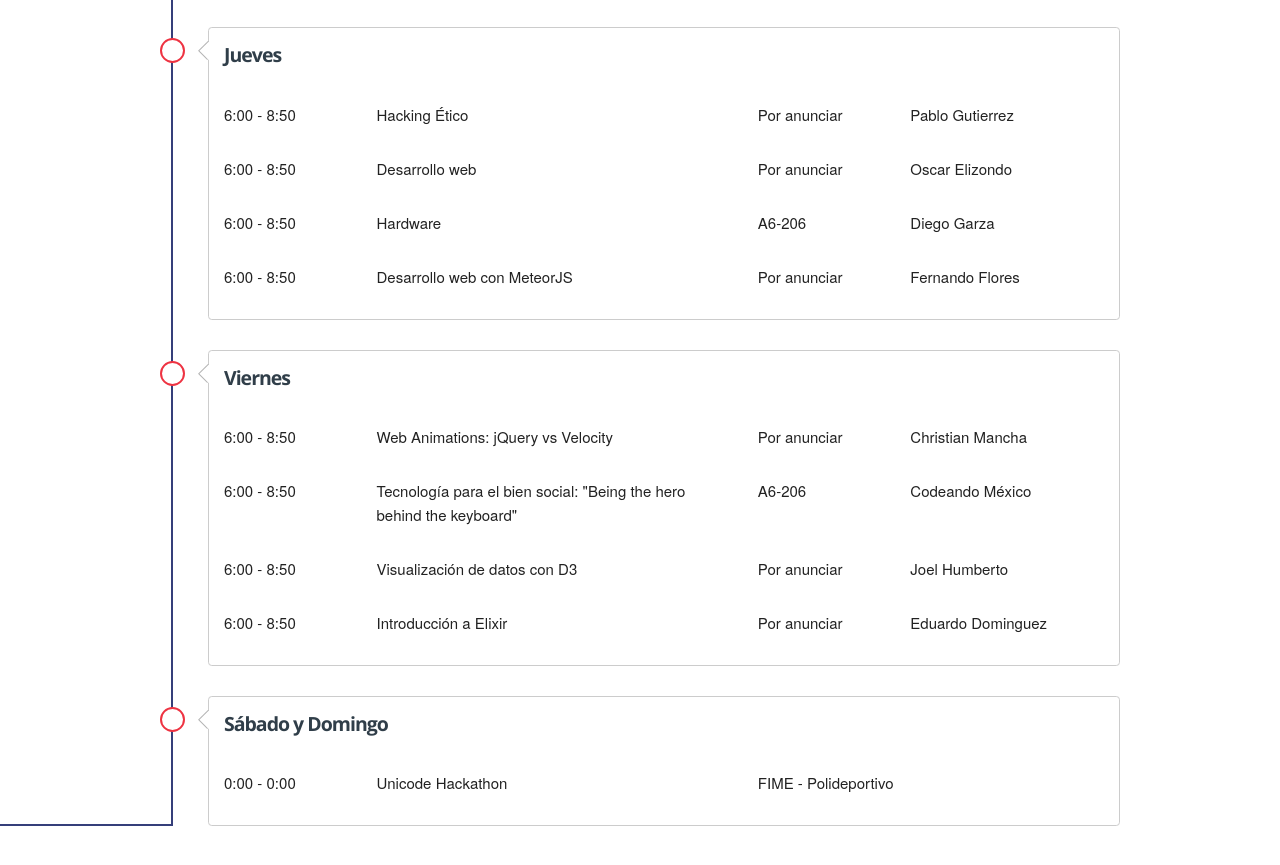
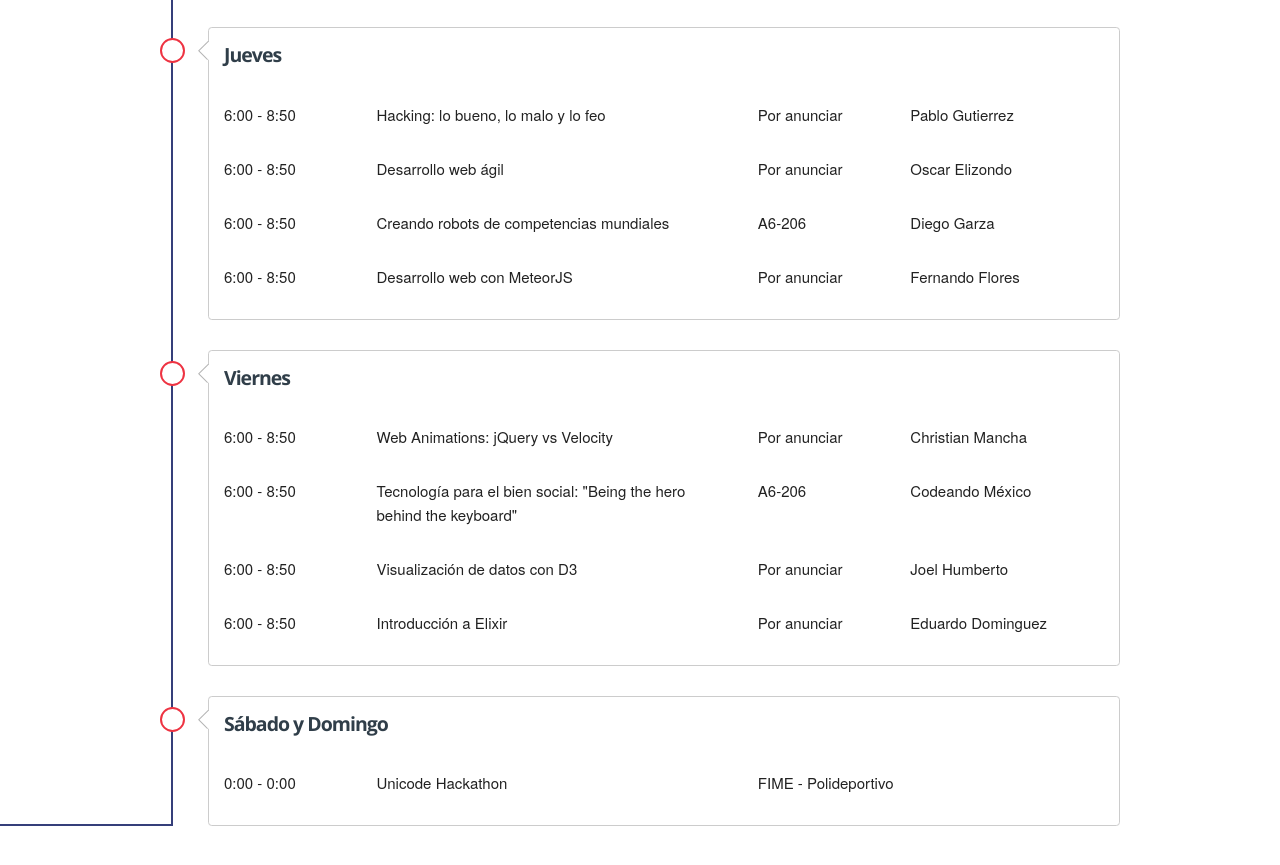
Before and after one commit to JumpstartMty/sdc15, a website: page index.html in a window 1280 px wide. Shown: the part 1630-2495 px from the top of the page. Drawn offline with nearby package versions, Linux system fonts and the light colour scheme; a web font is replaced by a local one.

Commit message:
Update content

```diff
--- a/index.html
+++ b/index.html
@@ -265,7 +265,7 @@
                   <p>6:00 - 8:50</p>
                 </div>
                 <div class="five columns">
-                  <p>Hacking Ético</p>
+                  <p>Hacking: lo bueno, lo malo y lo feo</p>
                 </div>
                 <div class="two columns">
                   <p>Por anunciar</p>
@@ -279,7 +279,7 @@
                   <p>6:00 - 8:50</p>
                 </div>
                 <div class="five columns">
-                  <p>Desarrollo web</p>
+                  <p>Desarrollo web ágil</p>
                 </div>
                 <div class="two columns">
                   <p>Por anunciar</p>
@@ -293,7 +293,7 @@
                   <p>6:00 - 8:50</p>
                 </div>
                 <div class="five columns">
-                  <p>Hardware</p>
+                  <p>Creando robots de competencias mundiales</p>
                 </div>
                 <div class="two columns">
                   <p>A6-206</p>
--- a/sass/styles.scss
+++ b/sass/styles.scss
@@ -196,3 +196,9 @@ ul {
 .txt-center {
   text-align: center;
 }
+
+@media (min-width: 700px) {
+  #action-btns a:first-child{
+    display: none;
+  }
+}
```
